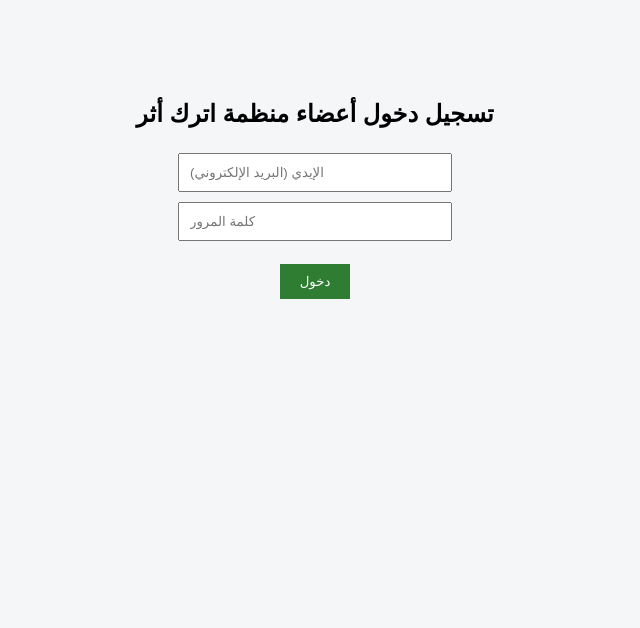
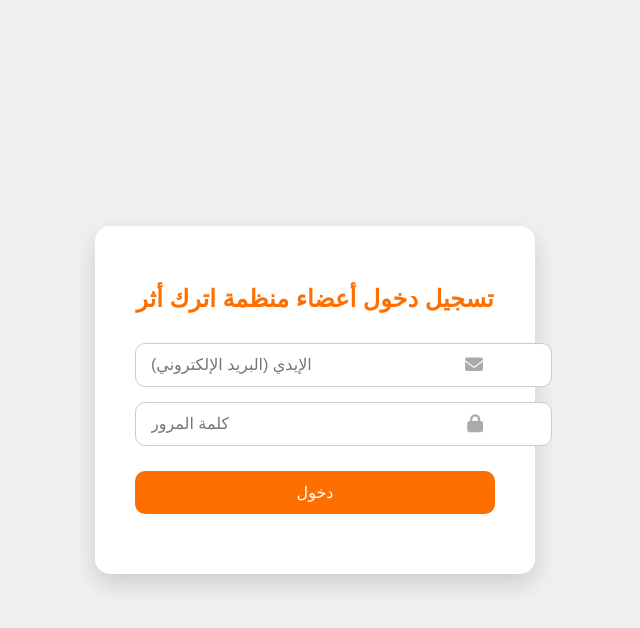
Before and after one commit to abdallahmakki090-ai/leave-a-trace, a plain HTML site: page index.html in a window 1280 px wide. Shown: the whole page, without its empty margins (325-965 px from the left). Drawn offline with Linux system fonts and the light colour scheme.

Commit message:
Update index.html

```diff
--- a/index.html
+++ b/index.html
@@ -4,70 +4,135 @@
   <meta charset="UTF-8">
   <title>بوابة أعضاء اترك أثر</title>
 
-  <!-- تنسيق بسيط -->
+  <!-- خطوط وأيقونات -->
+  <link rel="stylesheet" href="https://cdnjs.cloudflare.com/ajax/libs/font-awesome/6.5.0/css/all.min.css">
+
+  <!-- تنسيق احترافي -->
   <style>
     body {
-      font-family: Arial;
-      background: #f4f6f8;
+      font-family: 'Arial', sans-serif;
+      background: #f0f0f0;
+      display: flex;
+      justify-content: center;
+      align-items: center;
+      height: 100vh;
+      margin: 0;
+    }
+
+    .login-box {
+      background: #ffffff;
+      padding: 40px;
+      border-radius: 15px;
+      box-shadow: 0 10px 25px rgba(0,0,0,0.15);
       text-align: center;
-      margin-top: 100px;
+      width: 360px;
     }
-    input {
-      width: 250px;
-      padding: 10px;
-      margin: 5px;
+
+    .login-box h2 {
+      color: #ff6f00; /* برتقالي */
+      margin-bottom: 30px;
+      font-size: 24px;
     }
-    button {
-      padding: 10px 20px;
-      background: #2e7d32;
+
+    .input-group {
+      position: relative;
+      margin: 15px 0;
+    }
+
+    .input-group input {
+      width: 100%;
+      padding: 12px 40px 12px 15px;
+      border: 1px solid #ccc;
+      border-radius: 10px;
+      font-size: 16px;
+      transition: border-color 0.3s;
+    }
+
+    .input-group input:focus {
+      border-color: #ff6f00;
+      outline: none;
+      box-shadow: 0 0 8px rgba(255,111,0,0.4);
+    }
+
+    .input-group i {
+      position: absolute;
+      top: 50%;
+      right: 12px;
+      transform: translateY(-50%);
+      color: #aaa;
+      font-size: 18px;
+    }
+
+    .login-box button {
+      width: 100%;
+      padding: 12px;
+      background: #ff6f00; /* برتقالي */
       color: white;
+      font-size: 16px;
       border: none;
+      border-radius: 10px;
       cursor: pointer;
+      transition: background 0.3s;
+      margin-top: 10px;
+    }
+
+    .login-box button:hover {
+      background: #e65c00;
+    }
+
+    #msg {
+      margin-top: 20px;
+      font-size: 15px;
+      color: #555;
     }
   </style>
 </head>
 
 <body>
 
-<h2>تسجيل دخول أعضاء منظمة اترك أثر</h2>
+<div class="login-box">
+  <h2>تسجيل دخول أعضاء منظمة اترك أثر</h2>
 
-<input type="email" id="email" placeholder="الإيدي (البريد الإلكتروني)">
-<br>
+  <div class="input-group">
+    <input type="email" id="email" placeholder="الإيدي (البريد الإلكتروني)">
+    <i class="fa fa-envelope"></i>
+  </div>
 
-<input type="password" id="password" placeholder="كلمة المرور">
-<br><br>
+  <div class="input-group">
+    <input type="password" id="password" placeholder="كلمة المرور">
+    <i class="fa fa-lock"></i>
+  </div>
 
-<button onclick="login()">دخول</button>
+  <button onclick="login()">دخول</button>
 
-<p id="msg"></p>
+  <p id="msg"></p>
+</div>
 
 <!-- Firebase -->
 <script src="https://www.gstatic.com/firebasejs/9.23.0/firebase-app-compat.js"></script>
 <script src="https://www.gstatic.com/firebasejs/9.23.0/firebase-auth-compat.js"></script>
 
 <script>
-  // 🔴 إعدادات Firebase (سنضعها بعد قليل)
+  // 🔴 إعدادات Firebase
   const firebaseConfig = {
-    apiKey: "AIzaSyA9NUpJ0-VFeAz6vC8OiF9GWfPZpUhtLgs",
-    authDomain: "leave-atrace.firebaseapp.com"
+    apiKey: "ضع_apiKey_هنا",
+    authDomain: "ضع_authDomain_هنا"
   };
 
-  // تهيئة Firebase
   firebase.initializeApp(firebaseConfig);
 
-  // دالة تسجيل الدخول
   function login() {
     const email = document.getElementById("email").value;
     const password = document.getElementById("password").value;
 
     firebase.auth().signInWithEmailAndPassword(email, password)
       .then(() => {
-        document.getElementById("msg").innerHTML =
-          "تم تسجيل الدخول بنجاح ✅";
+        document.getElementById("msg").style.color = "green";
+        document.getElementById("msg").innerHTML = "تم تسجيل الدخول بنجاح ✅";
       })
       .catch(error => {
-        document.getElementById("msg").innerHTML =
-          "خطأ: تأكد من الإيدي أو كلمة المرور";
+        document.getElementById("msg").style.color = "red";
+        document.getElementById("msg").innerHTML = "خطأ: تأكد من الإيدي أو كلمة المرور";
       });
   }
 </script>
```
